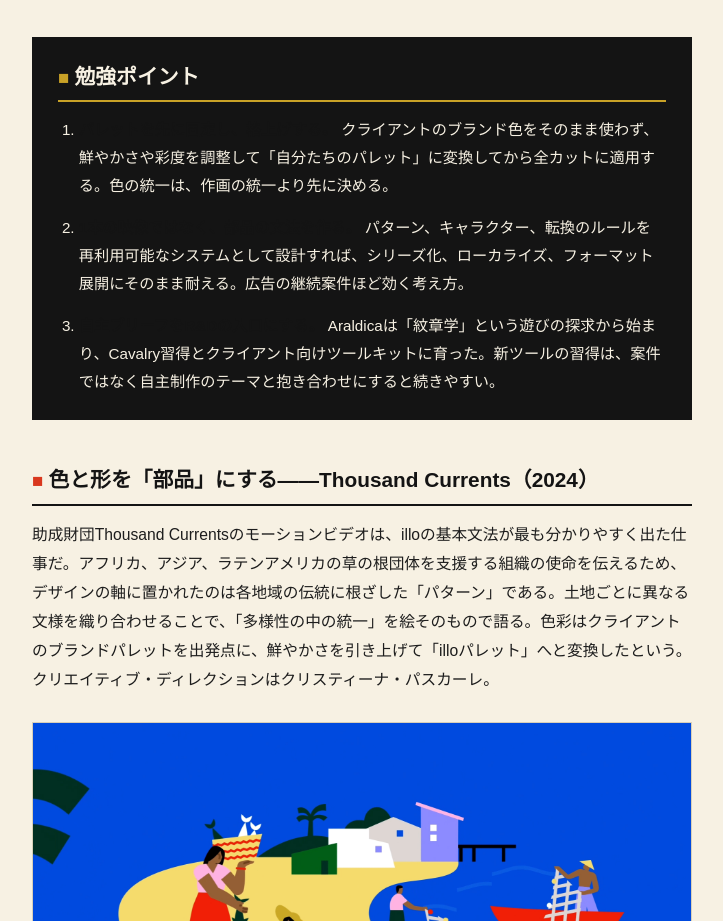
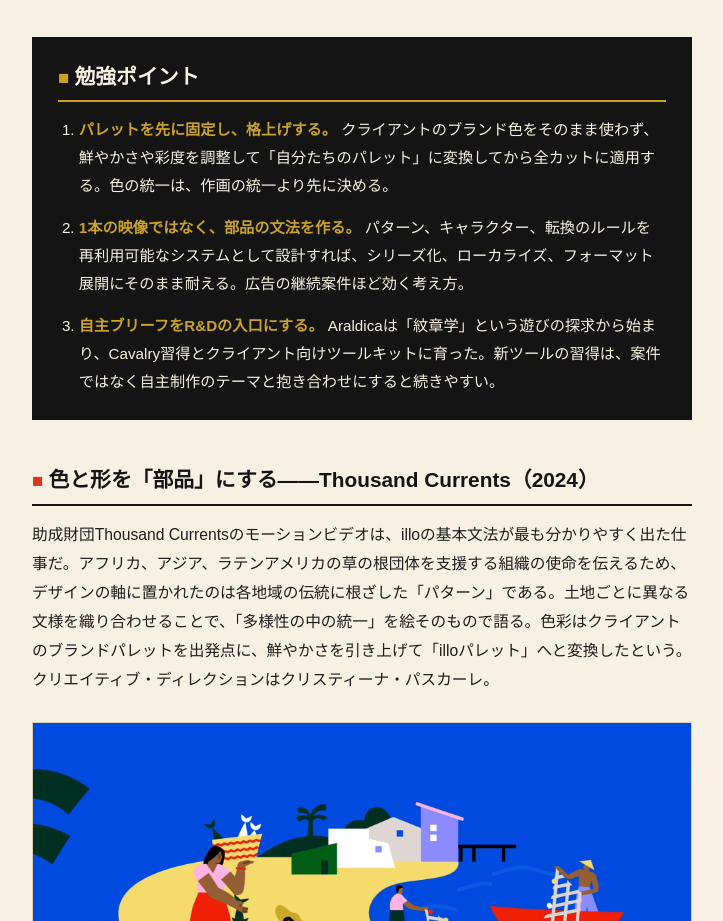
Before and after one commit to h4sk8mch16-ctrl/daily-screen, a plain HTML site: page articles/illo.html in a window 1280 px wide. Shown: the part 971-1892 px from the top of the page, without its empty margins (278-1001 px from the left). Drawn offline with Linux system fonts and the light colour scheme.

Commit message:
Fix study strong color

```diff
--- a/style.css
+++ b/style.css
@@ -102,6 +102,7 @@ article strong{color:var(--black)}
 .study ol{margin-left:1.3em}
 .study li{margin-bottom:.9em;font-size:.95rem}
 .study li:last-child{margin-bottom:0}
+.study strong{color:var(--gold)}
 .sources{margin:44px 0 8px;padding-top:16px;border-top:1px solid #cfc5ab;font-size:.82rem;color:#555}
 .sources h2{font-size:.95rem;border:none;margin:0 0 10px;padding:0}
 .sources h2::before{content:""}
```
